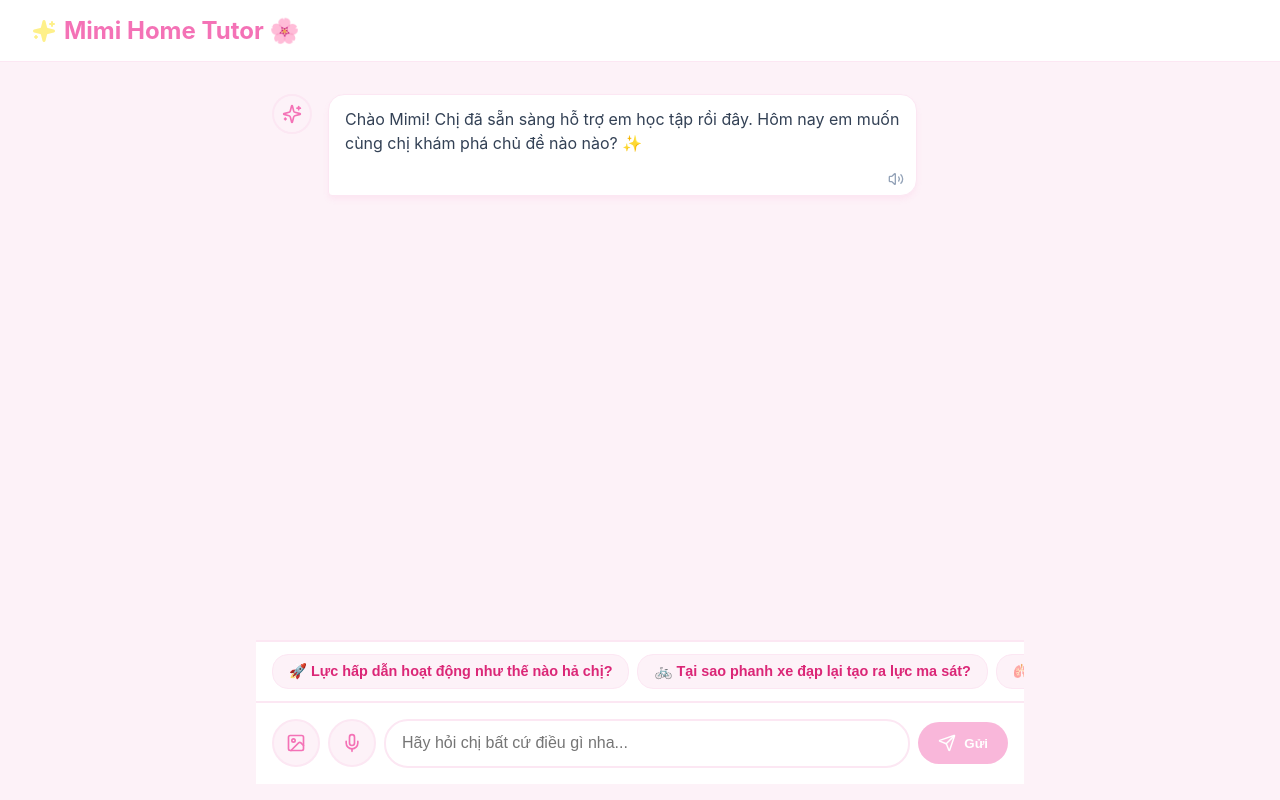
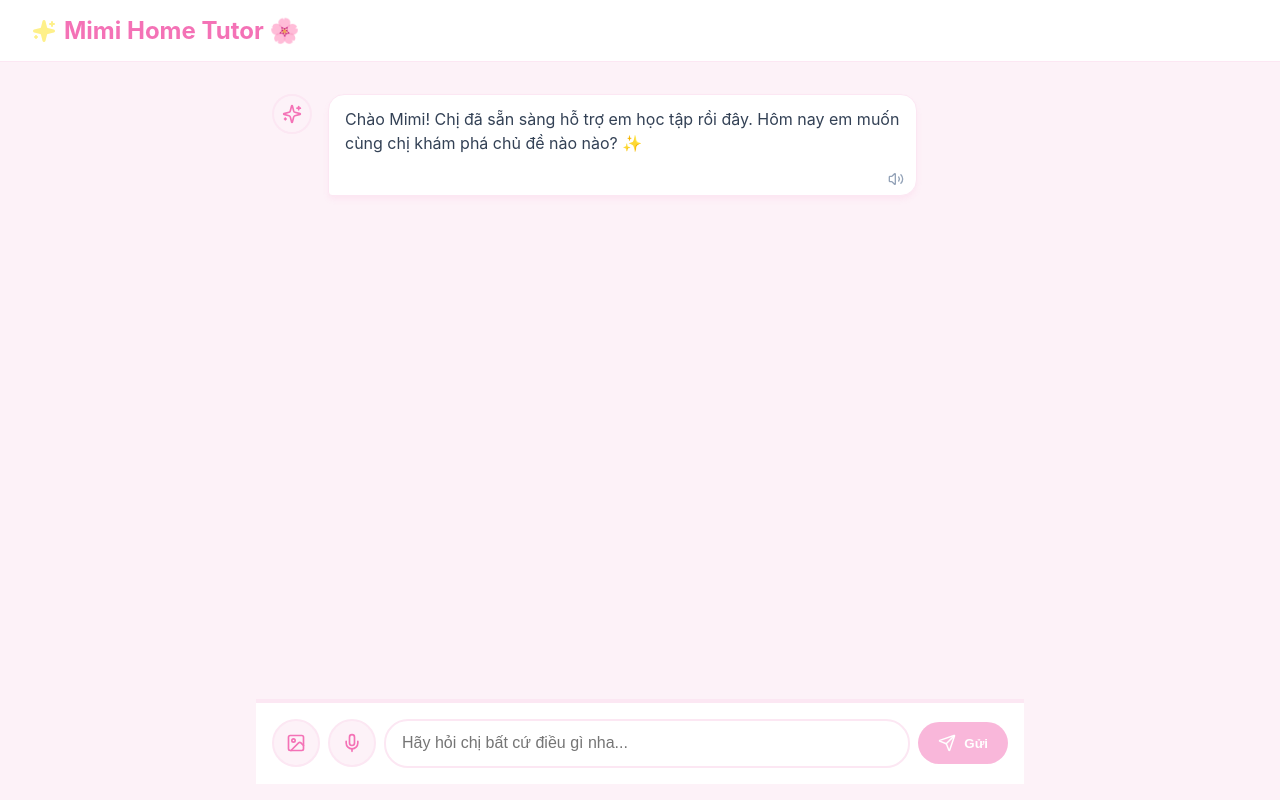
Before and after one commit to namtrung87/MimiTutor, a React (Vite) app in the folder mimi-app/: page / in a window 1280 px wide. Built offline with nearby package versions, Linux system fonts and the light colour scheme.

Commit message:
UX Fixes: Removed Smart Chips, improved female TTS, explicit Netlify API error msg

```diff
--- a/mimi-app/src/App.jsx
+++ b/mimi-app/src/App.jsx
@@ -8,13 +8,7 @@ import { useWindowSize } from 'react-use';
 
 const API_BASE = '/api';
 
-const SMART_CHIPS = [
-    "🚀 Lực hấp dẫn hoạt động như thế nào hả chị?",
-    "🚲 Tại sao phanh xe đạp lại tạo ra lực ma sát?",
-    "🫁 Phổi giúp chúng ta thở như thế nào ạ?",
-    "🩸 Máu chảy trong cơ thể mình ra sao chị nhỉ?",
-    "🍃 Tại sao thực vật lại quan trọng trong chuỗi thức ăn?"
-];
+// Đã gỡ bỏ Smart Chips theo yêu cầu
 
 const POSITIVE_KEYWORDS = ["giỏi quá", "xuất sắc", "đúng rồi", "chính xác", "tuyệt vời", "rất tốt", "hô hô", "chúc mừng"];
 
@@ -108,11 +102,13 @@ const MimiChat = () => {
 
         const utterance = new SpeechSynthesisUtterance(text);
 
-        // Find best Vietnamese voice
+        // Ưu tiên tìm giọng nữ tiếng Việt (ví dụ: Google, Hoài My), tránh giọng nam (Ví dụ: Microsoft An)
         const voices = window.speechSynthesis.getVoices();
-        const viVoice = voices.find(v => v.lang === 'vi-VN' && v.name.includes('Google')) ||
-            voices.find(v => v.lang === 'vi-VN') ||
-            voices.find(v => v.lang.startsWith('vi'));
+        const viVoice = voices.find(v => v.lang === 'vi-VN' && (v.name.includes('Hoài My') || v.name.includes('HoaiMy'))) ||
+            voices.find(v => v.lang === 'vi-VN' && v.name.includes('Female')) ||
+            voices.find(v => v.lang === 'vi-VN' && v.name.includes('Google')) ||
+            voices.find(v => v.lang === 'vi-VN' && !v.name.toLowerCase().includes('an')) ||
+            voices.find(v => v.lang === 'vi-VN');
 
         if (viVoice) {
             utterance.voice = viVoice;
@@ -184,8 +180,12 @@ const MimiChat = () => {
             setMessages(prev => [...prev, { role: 'bot', content: botResponse }]);
             checkAndTriggerConfetti(botResponse);
         } catch (err) {
-            console.error(err);
-            setMessages(prev => [...prev, { role: 'bot', content: 'Ối, có lỗi gì đó rồi. Em thử lại xem sao nhé!' }]);
+            console.error("API Error:", err);
+            const isNetlify = window.location.hostname.includes('netlify');
+            const errMsg = isNetlify
+                ? 'Lỗi kết nối: Vì giới hạn bảo mật, bản web trên Netlify không thể gọi được AI Backend đang chạy trên máy tính của anh (localhost:8000). Anh vui lòng truy cập http://localhost:3000 để sử dụng nhé!'
+                : 'Ối, kết nối với "não" của chị bị gián đoạn. Chị em mình thử lại nhé!';
+            setMessages(prev => [...prev, { role: 'bot', content: errMsg }]);
         } finally {
             setLoading(false);
         }
@@ -237,14 +237,6 @@ const MimiChat = () => {
             </div>
 
             <div className="input-outer-container">
-                <div className="smart-chips-wrapper">
-                    {SMART_CHIPS.map((chip, idx) => (
-                        <button key={idx} className="smart-chip" onClick={() => handleSend(chip)}>
-                            {chip}
-                        </button>
-                    ))}
-                </div>
-
                 <div className="input-container">
                     {selectedImage && (
                         <div className="image-preview">
```
